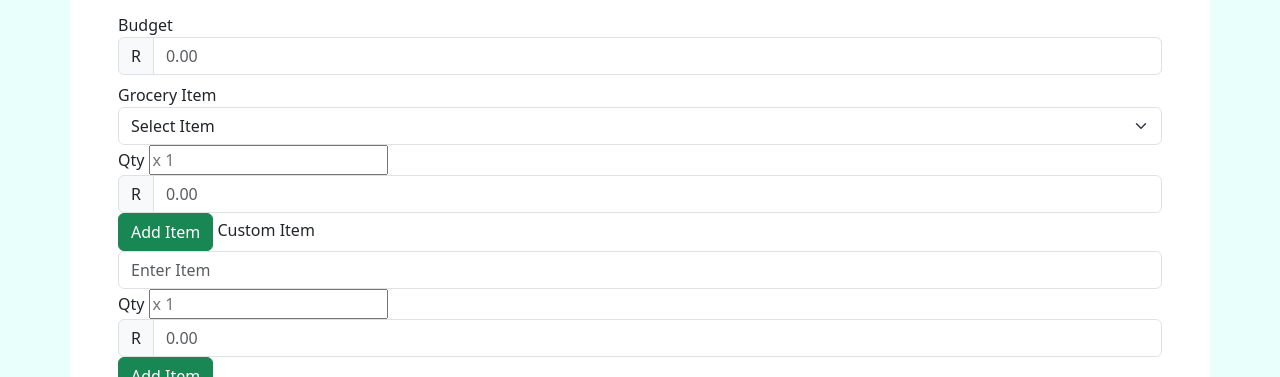
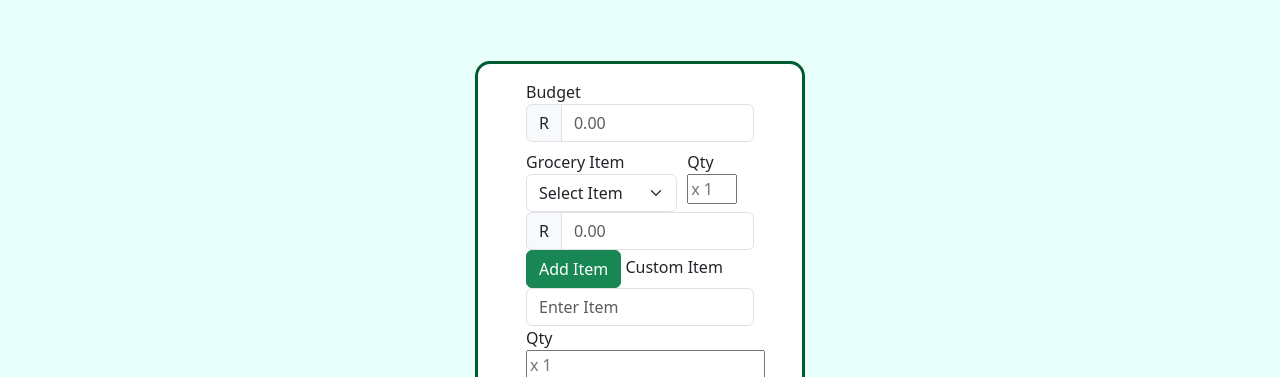
Before and after one commit to Khulekani1211/GroceryBudget, a website: page src/index.html in a window 1280 px wide. Shown: the part 99-476 px from the top of the page. Drawn offline with Linux system fonts and the light colour scheme.

Commit message:
Adding border style and flex

```diff
--- a/src/css/main.scss
+++ b/src/css/main.scss
@@ -2,8 +2,36 @@
 
 body{
   background-color: #E8FFFB;
+  display: flex;
+  flex-direction: column;
+  justify-content: center;
+  align-items: center;
 }
 
 #main-wrapper{
   background-color: #FFFFFF;
+  width: 330px;
+  margin-top: 4em;
+  border-radius: 15px;
+  border: 3px solid #005B31;
+
+  .default-items{
+    display: flex;
+    //justify-content: space-between;
+    align-items: center;
+    .two{
+      margin-right: 0;
+
+    }
+    #quantity{
+      width: 50px;
+      display: inline-block;
+      margin-left: 10px;
+      position: relative;
+
+    }
+    #qty{
+      margin-left: 10px;
+    }
+  }
 }
```
Also changed, not shown: src/css/main.css, 1 other file.
